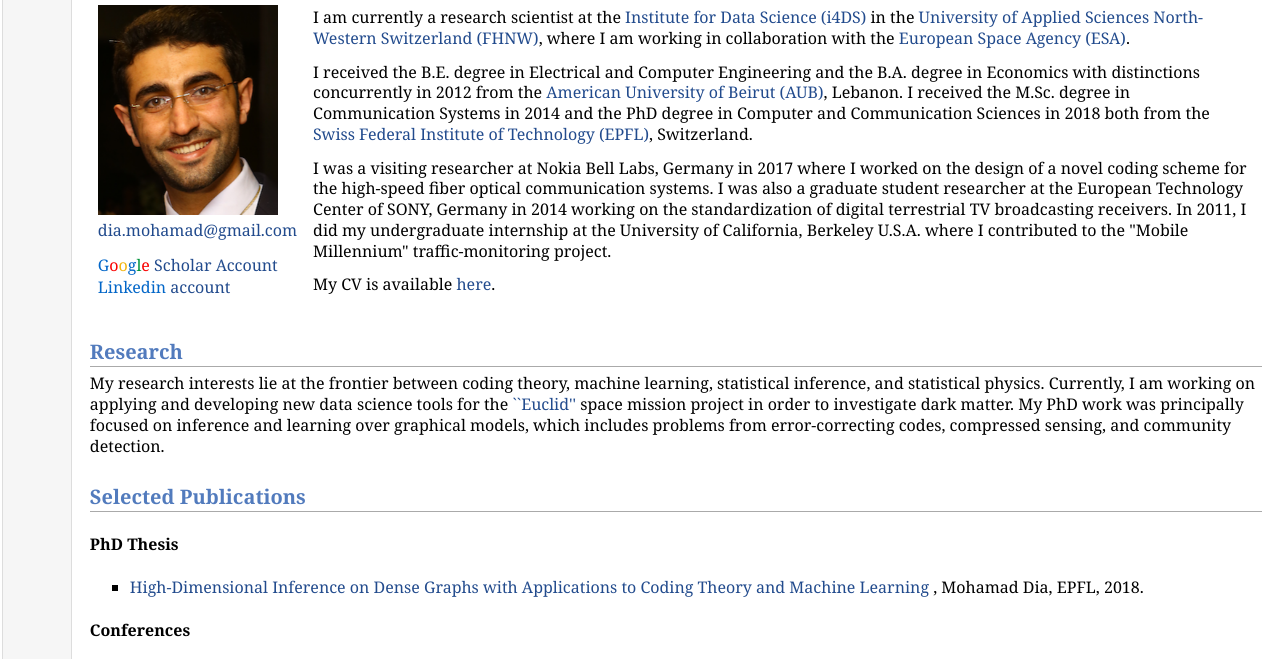
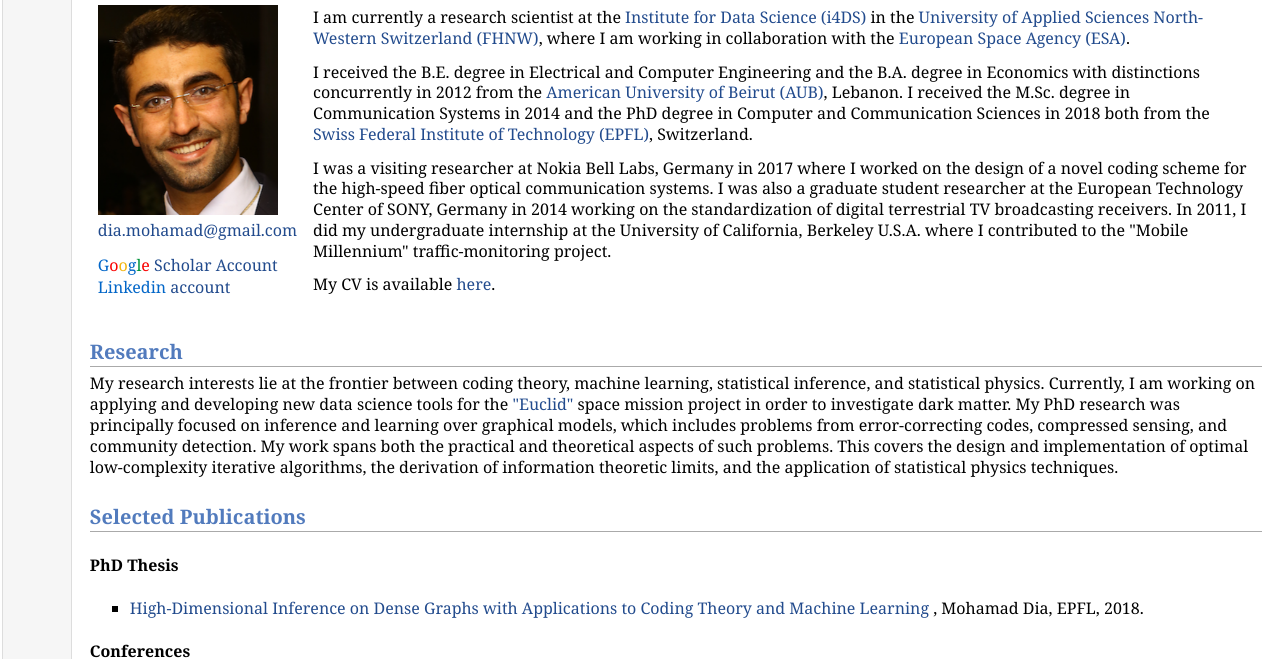
Before and after one commit to MhDia/mhdia.github.io, a plain HTML site: page index.html in a window 1280 px wide. Shown: the part 132-791 px from the top of the page. Drawn offline with Linux system fonts and the light colour scheme.

Commit message:
Update index.html

```diff
--- a/index.html
+++ b/index.html
@@ -58,9 +58,10 @@ try {
 <h2>Research </h2>
 <p>
 My research interests lie at the frontier between coding theory, machine learning,
-statistical inference, and statistical physics. Currently, I am working on applying and developing new data science tools for the <a href="http://sci.esa.int/euclid/">``Euclid''</a> space mission project in order to
-investigate dark matter. My PhD work was principally focused on inference and learning over graphical models,
+statistical inference, and statistical physics. Currently, I am working on applying and developing new data science tools for the <a href="http://sci.esa.int/euclid/">"Euclid"</a> space mission project in order to
+investigate dark matter. My PhD research was principally focused on inference and learning over graphical models,
 which includes problems from error-correcting codes, compressed sensing, and community detection.
+My work spans both the practical and theoretical aspects of such problems. This covers the design and implementation of optimal low-complexity iterative algorithms, the derivation of information theoretic limits, and the application of statistical physics techniques.
 <!-- on leave from the PhD program in Computer Science at the <a href="http://www.illinois.edu">University of Illinois at Urbana-Champaign</a>,
 where I am a member of the <a href="http://dm1.cs.uiuc.edu/">Data Mining Research Group</a> and advised by Professor <a href="http://www.cs.uiuc.edu/~hanj/">Jiawei Han</a>. </p>
 <p>I graduated with my BA and MA degrees from Boston University in May 2012,
```
